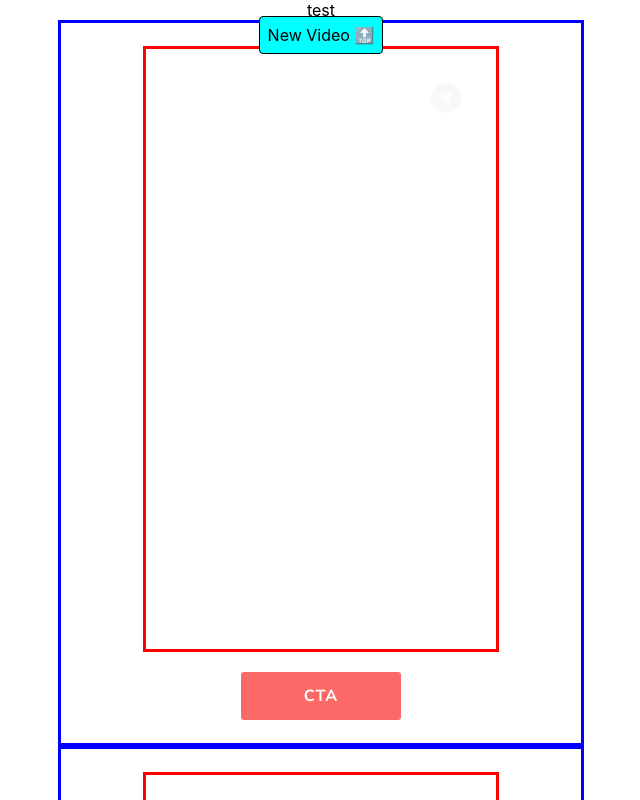
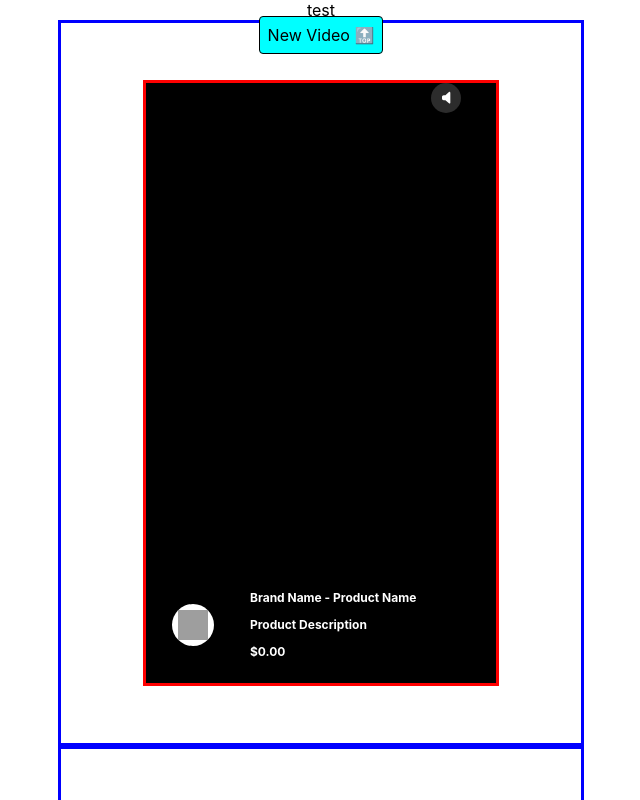
Before and after one commit to fferr/fabflipfun, a React (Create React App) app in the folder packages/web/: page / in a window 1280 px wide. Shown: the top 800 px of the page, without its empty margins (319-959 px from the left). Built offline with nearby package versions, Linux system fonts and the light colour scheme; no server answers; grey boxes are pictures that could not be loaded.

Commit message:
add placeholder product details

```diff
--- a/packages/web/src/VideoContainer/VideoContainer.css
+++ b/packages/web/src/VideoContainer/VideoContainer.css
@@ -19,6 +19,7 @@
   border: solid red;
   display: flex;
   align-items: flex-end;
+  background-color: black;
 }
 
 .video-mute-button {
@@ -32,12 +33,49 @@
   display: flex;
   align-items: center;
   justify-content: center;
-  top: 132px;
+  top: 72px;
   right: 60px;
   z-index: 2;
 }
 
 .video-mute-button:hover {
+  cursor: pointer;
+}
+
+.video-product-details {
+  font: 'Nunito Sans', sans-serif;
+  font-weight: bold;
+  font-size: 10px;
+  display: flex;
+  align-items: center;
+  color: white;
+  position: absolute;
+  width: 80%;
+  bottom: 96px;
+}
+
+.video-product-image-container {
+  display: flex;
+  align-items: center;
+  justify-content: center;
+  height: 42px;
+  width: 42px;
+  border-radius: 50%;
+  background-color: white;
+  margin-right: 24px;
+  margin-left: 24px;
+}
+
+.video-product-image-container:hover {
+  cursor: pointer;
+}
+
+.video-product-details img {
+  height: 30px;
+  width: 30px;
+}
+
+.video-product-name:hover {
   cursor: pointer;
 }
 
@@ -55,4 +93,15 @@
     top: 60px;
     right: 120px;
   }
+
+  .video-product-details {
+    width: 350px;
+    bottom: 72px;
+    font-size: 12px;
+  }
+
+  .video-product-image-container {
+    margin-right: 36px;
+    margin-left: 26px;
+  }
 }
--- a/packages/web/src/VideoContainer/VideoContainer.js
+++ b/packages/web/src/VideoContainer/VideoContainer.js
@@ -64,7 +64,18 @@ const VideoContainer = ({
         data-testid="video-element"
         muted={isMuted}
       ></video>
-      <Button onClick={handleClickCTA}>CTA</Button>
+      <div className="video-product-details">
+        <div className="video-product-image-container" onClick={handleClickCTA}>
+          <img src="https://scontent01.fabfitfun.com/ecom/images/2021/8/697000000_spongell-hand-body-wash-70-honey-blossom-SPO-BE-166-sf-1.jpg"></img>
+        </div>
+        <div>
+          <p className="video-product-name" onClick={handleClickCTA}>
+            Brand Name - Product Name
+          </p>
+          <p>Product Description</p>
+          <p>$0.00</p>
+        </div>
+      </div>
     </div>
   );
 };
```
